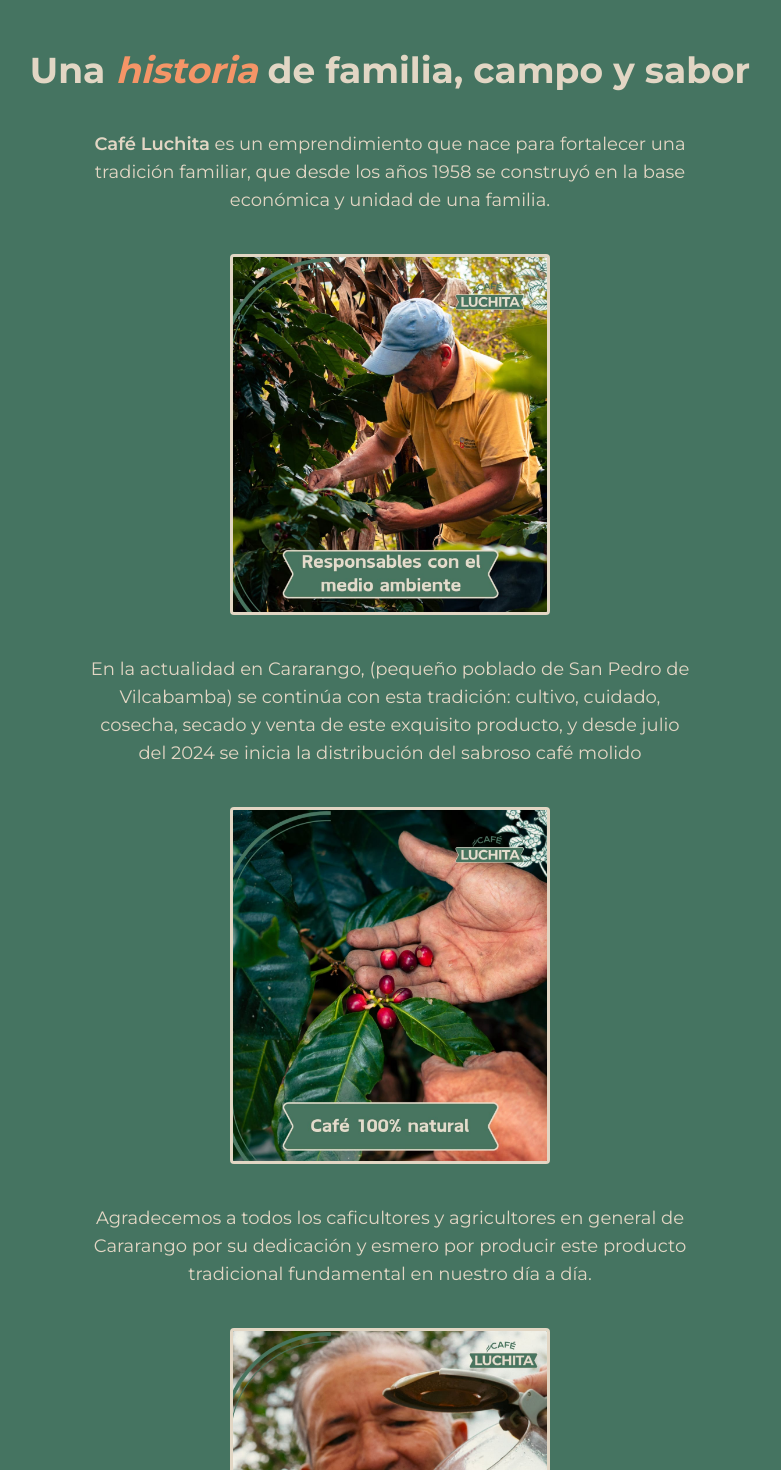
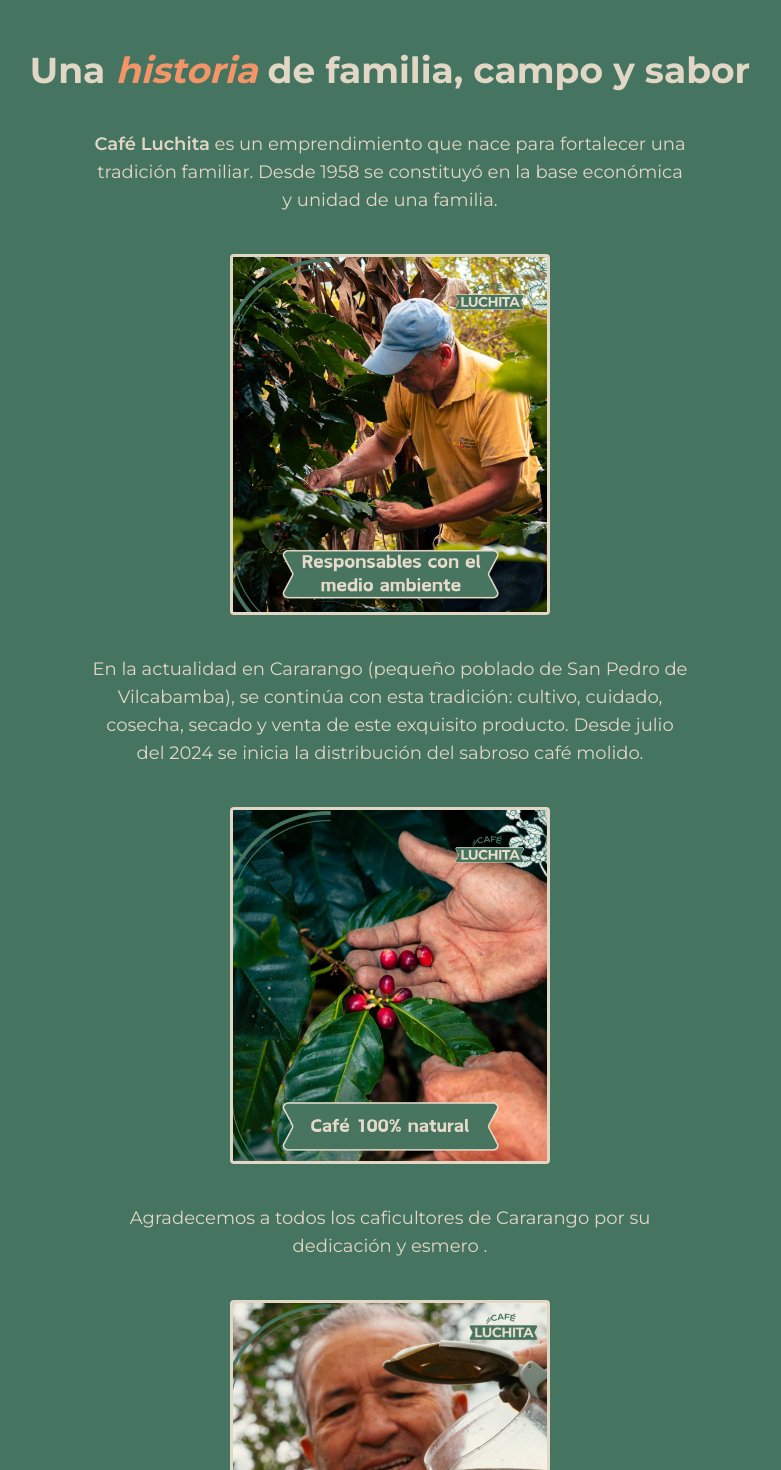
Before and after one commit to NicoAguirre1105/cafe-luchita, a Next.js app: page / in a window 1280 px wide. Shown: the part 5120-6590 px from the top of the page, without its empty margins (250-1031 px from the left). Built offline with nearby package versions, Linux system fonts and the light colour scheme; a web font is replaced by a local one.

Commit message:
Fix copy text

```diff
--- a/app/_sections/AboutUs.tsx
+++ b/app/_sections/AboutUs.tsx
@@ -7,8 +7,7 @@
   return (
     <section className="bg-(--green) px-5 py-20 text-(--cream) flex flex-col gap-10 items-center md:px-20 md:py-30" id="SobreNosotros">
       <h2 className="font-bold text-3xl md:text-4xl">Una <em className="text-(--orange)">historia</em> de familia, campo y sabor</h2>
-      {/* <p className="text-base max-w-250 text-center">Somos una empresa familiar de Loja que cree en el poder del café de origen. Cada grano que seleccionamos cuenta la historia de nuestra tierra, de los agricultores que la cuidan y del amor con el que procesamos cada cosecha.</p> */}
-      <p className="text-base md:text-lg max-w-150 text-justify md:text-center"><em className="font-semibold not-italic">Café Luchita</em> es un emprendimiento que nace para fortalecer una tradición familiar, que desde los años 1958 se construyó en la base económica y unidad de una familia.</p>
+      <p className="text-base md:text-lg max-w-150 text-justify md:text-center"><em className="font-semibold not-italic">Café Luchita</em> es un emprendimiento que nace para fortalecer una tradición familiar. Desde 1958 se constituyó en la base económica y unidad de una familia.</p>
       <Image
         src="/img/about_1.jpeg"
         alt="Cosecha de cafe"
@@ -16,7 +15,7 @@
         height={1220}
         className="w-full h-auto rounded-sm border-3 border-(--cream) max-w-80"
       />
-      <p className="text-base md:text-lg max-w-150 text-justify md:text-center">En la actualidad en Cararango, (pequeño poblado de San Pedro de Vilcabamba) se continúa con esta tradición: cultivo, cuidado, cosecha, secado y venta de este exquisito producto, y desde julio del 2024 se inicia la distribución del sabroso café molido</p>
+      <p className="text-base md:text-lg max-w-150 text-justify md:text-center">En la actualidad en Cararango (pequeño poblado de San Pedro de Vilcabamba), se continúa con esta tradición: cultivo, cuidado, cosecha, secado y venta de este exquisito producto. Desde julio del 2024 se inicia la distribución del sabroso café molido.</p>
       <Image
         src="/img/about_2.jpeg"
         alt="Cosecha de cafe"
@@ -24,7 +23,7 @@
         height={1220}
         className="w-full h-auto rounded-sm border-3 border-(--cream) max-w-80"
       />
-      <p className="text-base md:text-lg max-w-150 text-justify md:text-center">Agradecemos a todos los caficultores y agricultores en general de Cararango por su dedicación y esmero por producir este producto tradicional fundamental en nuestro día a día.</p>
+      <p className="text-base md:text-lg max-w-150 text-justify md:text-center">Agradecemos a todos los caficultores de Cararango por su dedicación y esmero .</p>
       <Image
         src="/img/about_3.jpeg"
         alt="Cosecha de cafe"
```
